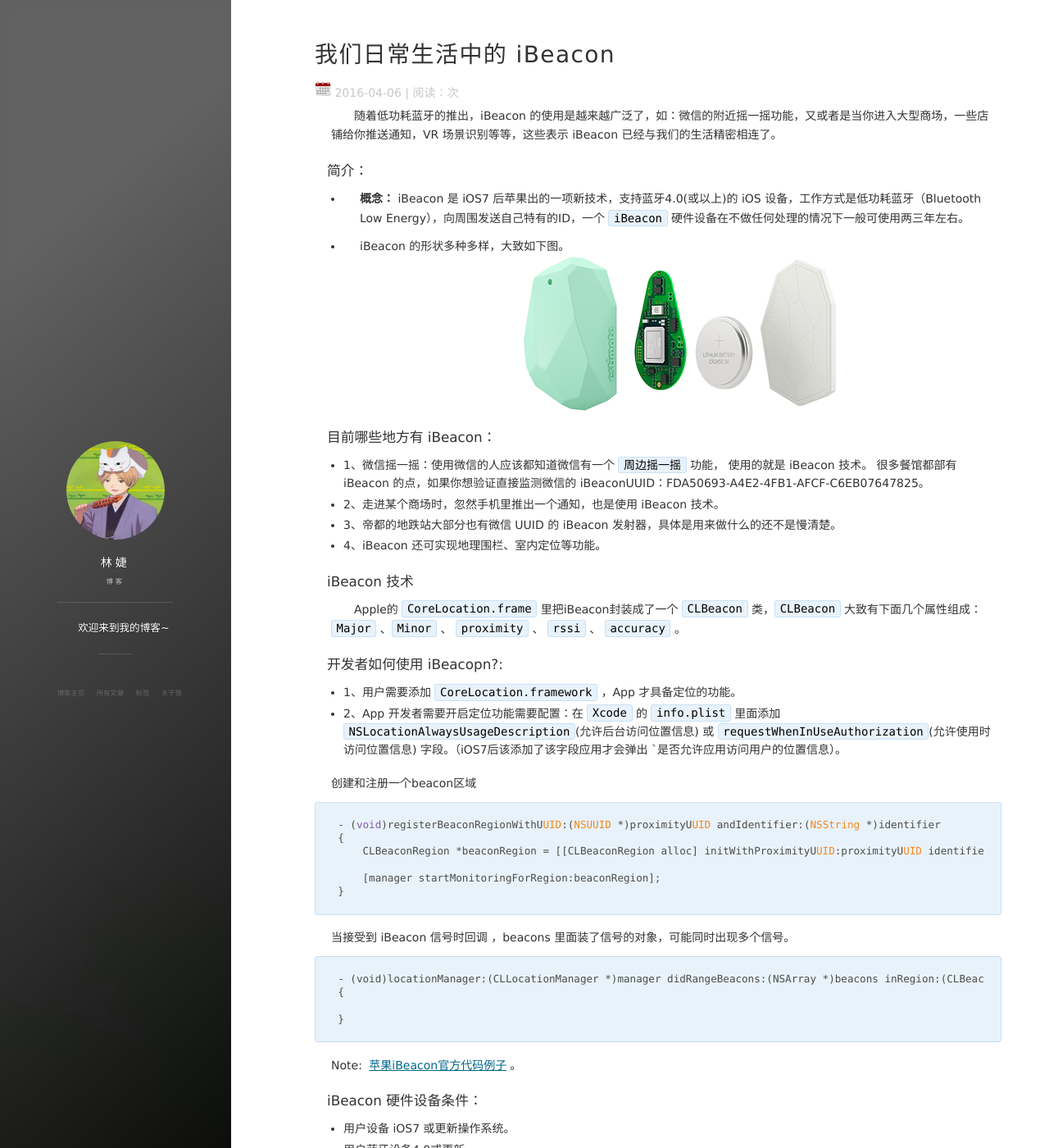
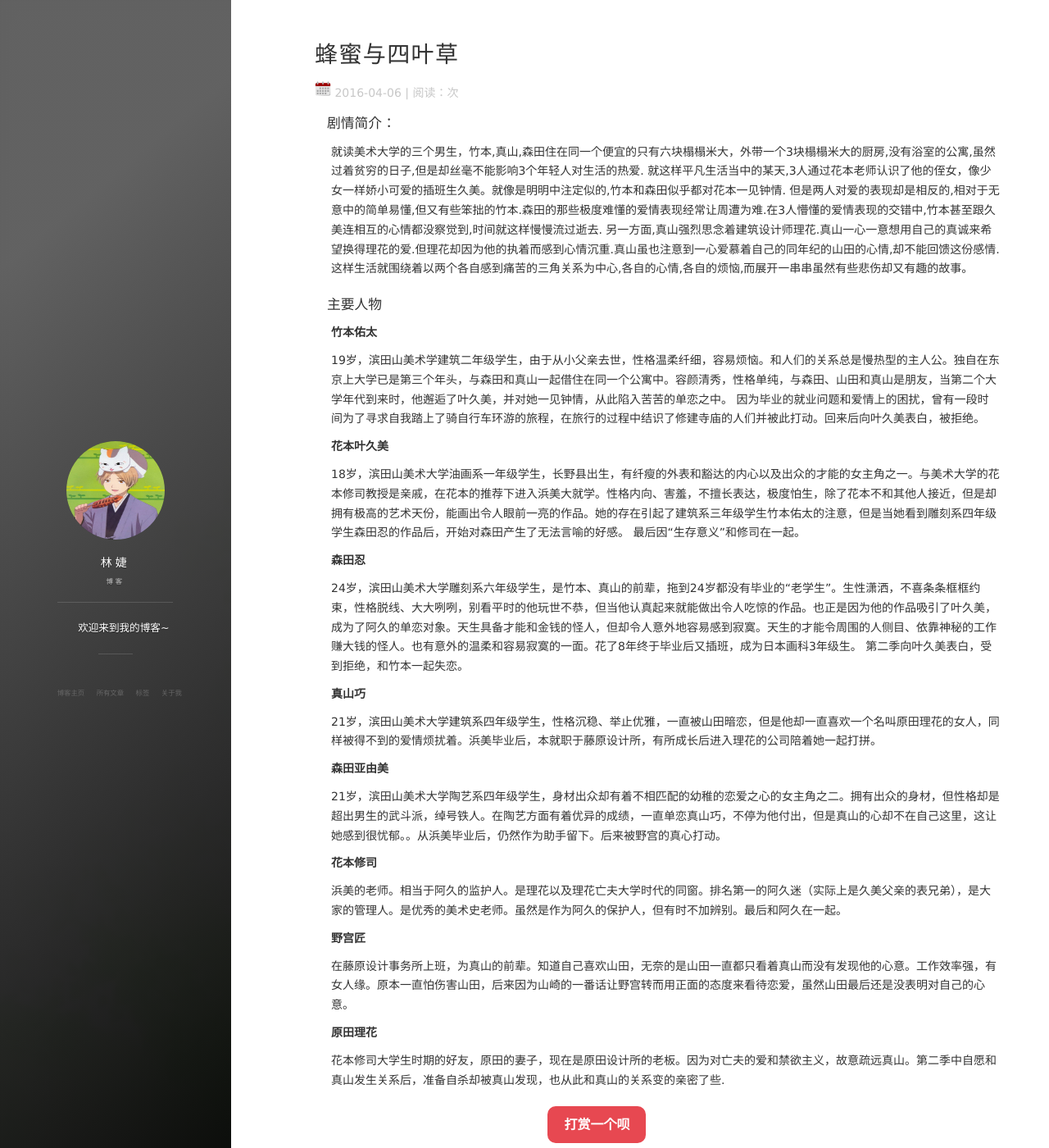
Before and after one commit to ywhlqm/L55J.github.io, a Jekyll site: the page built from _posts/2016-04-07-iBeacon.md, in a window 1280 px wide and 1400 px high. Shown: the whole window at 82% size. Built offline with Jekyll 4.4.1, drawn with Linux system fonts in a browser that asks for light colours; nearby versions of some CDN libraries; comment, search, counter and statistics services are not loaded; some of the changed text lies outside the part shown.

Commit message:
Update 2016-04-07-iBeacon.md

````diff
--- a/_posts/2016-04-07-iBeacon.md
+++ b/_posts/2016-04-07-iBeacon.md
@@ -1,77 +1,48 @@
 ---
 layout: post
-title: "我们日常生活中的 iBeacon"
+title: "蜂蜜与四叶草"
 date: 2016-04-06 11:25:06
-description: "iBeaco n技术调研与知识分享"
-tag: 技术
+tag: 治愈系
 ---
 
-　　随着低功耗蓝牙的推出，iBeacon 的使用是越来越广泛了，如：微信的附近摇一摇功能，又或者是当你进入大型商场，一些店铺给你推送通知，VR 场景识别等等，这些表示 iBeacon 已经与我们的生活精密相连了。
+#### 剧情简介：
 
-#### 简介：
+就读美术大学的三个男生，竹本,真山,森田住在同一个便宜的只有六块榻榻米大，外带一个3块榻榻米大的厨房,没有浴室的公寓,虽然过着贫穷的日子,但是却丝毫不能影响3个年轻人对生活的热爱.
+就这样平凡生活当中的某天,3人通过花本老师认识了他的侄女，像少女一样娇小可爱的插班生久美。就像是明明中注定似的,竹本和森田似乎都对花本一见钟情.
+但是两人对爱的表现却是相反的,相对于无意中的简单易懂,但又有些笨拙的竹本.森田的那些极度难懂的爱情表现经常让周遭为难.在3人懵懂的爱情表现的交错中,竹本甚至跟久美连相互的心情都没察觉到,时间就这样慢慢流过逝去.
+另一方面,真山强烈思念着建筑设计师理花.真山一心一意想用自己的真诚来希望换得理花的爱.但理花却因为他的执着而感到心情沉重.真山虽也注意到一心爱慕着自己的同年纪的山田的心情,却不能回馈这份感情.
+这样生活就围绕着以两个各自感到痛苦的三角关系为中心,各自的心情,各自的烦恼,而展开一串串虽然有些悲伤却又有趣的故事。
 
-* **概念：** iBeacon 是 iOS7 后苹果出的一项新技术，支持蓝牙4.0(或以上)的 iOS 设备，工作方式是低功耗蓝牙（Bluetooth Low Energy），向周围发送自己特有的ID，一个 `iBeacon` 硬件设备在不做任何处理的情况下一般可使用两三年左右。
+#### 主要人物
 
-* iBeacon 的形状多种多样，大致如下图。
-![](/images/posts/iBeacon/iBeacon.png)
+**竹本佑太**
 
+19岁，滨田山美术学建筑二年级学生，由于从小父亲去世，性格温柔纤细，容易烦恼。和人们的关系总是慢热型的主人公。独自在东京上大学已是第三个年头，与森田和真山一起借住在同一个公寓中。容颜清秀，性格单纯，与森田、山田和真山是朋友，当第二个大学年代到来时，他邂逅了叶久美，并对她一见钟情，从此陷入苦苦的单恋之中。 因为毕业的就业问题和爱情上的困扰，曾有一段时间为了寻求自我踏上了骑自行车环游的旅程，在旅行的过程中结识了修建寺庙的人们并被此打动。回来后向叶久美表白，被拒绝。
 
-#### 目前哪些地方有 iBeacon：
-* 1、微信摇一摇：使用微信的人应该都知道微信有一个 `周边摇一摇` 功能， 使用的就是 iBeacon 技术。 很多餐馆都部有 iBeacon 的点，如果你想验证直接监测微信的 iBeaconUUID：FDA50693-A4E2-4FB1-AFCF-C6EB07647825。
-* 2、走进某个商场时，忽然手机里推出一个通知，也是使用 iBeacon 技术。
-* 3、帝都的地跌站大部分也有微信 UUID 的 iBeacon 发射器，具体是用来做什么的还不是慢清楚。
-* 4、iBeacon 还可实现地理围栏、室内定位等功能。
+**花本叶久美**
 
+18岁，滨田山美术大学油画系一年级学生，长野县出生，有纤瘦的外表和豁达的内心以及出众的才能的女主角之一。与美术大学的花本修司教授是亲戚，在花本的推荐下进入浜美大就学。性格内向、害羞，不擅长表达，极度怕生，除了花本不和其他人接近，但是却拥有极高的艺术天份，能画出令人眼前一亮的作品。她的存在引起了建筑系三年级学生竹本佑太的注意，但是当她看到雕刻系四年级学生森田忍的作品后，开始对森田产生了无法言喻的好感。 最后因“生存意义”和修司在一起。
 
-#### iBeacon 技术
-　　Apple的 `CoreLocation.frame` 里把iBeacon封装成了一个 `CLBeacon` 类，`CLBeacon` 大致有下面几个属性组成：`Major` 、`Minor` 、 `proximity` 、 `rssi` 、 `accuracy` 。
+**森田忍**
 
+24岁，滨田山美术大学雕刻系六年级学生，是竹本、真山的前辈，拖到24岁都没有毕业的“老学生”。生性潇洒，不喜条条框框约束，性格脱线、大大咧咧，别看平时的他玩世不恭，但当他认真起来就能做出令人吃惊的作品。也正是因为他的作品吸引了叶久美，成为了阿久的单恋对象。天生具备才能和金钱的怪人，但却令人意外地容易感到寂寞。天生的才能令周围的人侧目、依靠神秘的工作赚大钱的怪人。也有意外的温柔和容易寂寞的一面。花了8年终于毕业后又插班，成为日本画科3年级生。 第二季向叶久美表白，受到拒绝，和竹本一起失恋。
 
+**真山巧**
 
+21岁，滨田山美术大学建筑系四年级学生，性格沉稳、举止优雅，一直被山田暗恋，但是他却一直喜欢一个名叫原田理花的女人，同样被得不到的爱情烦扰着。浜美毕业后，本就职于藤原设计所，有所成长后进入理花的公司陪着她一起打拼。
 
-#### 开发者如何使用 iBeacopn?:
-* 1、用户需要添加 `CoreLocation.framework` ，App 才具备定位的功能。
-* 2、App 开发者需要开启定位功能需要配置：在 `Xcode` 的 `info.plist` 里面添加 `NSLocationAlwaysUsageDescription`(允许后台访问位置信息) 或 `requestWhenInUseAuthorization`(允许使用时访问位置信息) 字段。（iOS7后该添加了该字段应用才会弹出 `是否允许应用访问用户的位置信息）。
+**森田亚由美**
 
+21岁，滨田山美术大学陶艺系四年级学生，身材出众却有着不相匹配的幼稚的恋爱之心的女主角之二。拥有出众的身材，但性格却是超出男生的武斗派，绰号铁人。在陶艺方面有着优异的成绩，一直单恋真山巧，不停为他付出，但是真山的心却不在自己这里，这让她感到很忧郁。。从浜美毕业后，仍然作为助手留下。后来被野宫的真心打动。
 
+**花本修司**
 
-创建和注册一个beacon区域
+浜美的老师。相当于阿久的监护人。是理花以及理花亡夫大学时代的同窗。排名第一的阿久迷（实际上是久美父亲的表兄弟），是大家的管理人。是优秀的美术史老师。虽然是作为阿久的保护人，但有时不加辨别。最后和阿久在一起。
 
-```
-- (void)registerBeaconRegionWithUUID:(NSUUID *)proximityUUID andIdentifier:(NSString *)identifier
-{
-    CLBeaconRegion *beaconRegion = [[CLBeaconRegion alloc] initWithProximityUUID:proximityUUID identifier:identifier];
+**野宫匠**
 
-    [manager startMonitoringForRegion:beaconRegion];
-}
-```
+在藤原设计事务所上班，为真山的前辈。知道自己喜欢山田，无奈的是山田一直都只看着真山而没有发现他的心意。工作效率强，有女人缘。原本一直怕伤害山田，后来因为山崎的一番话让野宫转而用正面的态度来看待恋爱，虽然山田最后还是没表明对自己的心意。
 
-当接受到 iBeacon 信号时回调 ，beacons 里面装了信号的对象，可能同时出现多个信号。
-```
-- (void)locationManager:(CLLocationManager *)manager didRangeBeacons:(NSArray *)beacons inRegion:(CLBeaconRegion *)region
-{
+**原田理花**
 
-}
-```
-
-
-
-Note: [苹果iBeacon官方代码例子](https://developer.apple.com/library/prerelease/content/samplecode/AirLocate/Introduction/Intro.html)。
-
-#### iBeacon 硬件设备条件：
-* 用户设备 iOS7 或更新操作系统。
-* 用户蓝牙设备4.0或更新。
-* 用户蓝牙设备必须开启。
-* 用户设备定位服务必须开启，允许应用访问位置信息。
-
-
-
-
-#### iBeacon 能唤醒应用
-* 前提：App 具备上面使用 iBeacon 的功能，并且允许后台访问位置信息。
-* 现象：App 能被 iBeacon 信号唤醒，即使 App 已经被用户手动杀死掉了，App 也能被 iBeacon 技术唤醒，并且能执行一系列操作。
-* 影响：导致 App 用户在并没有使用 `App` 的情况下, `App` 有了长达几个小时的后台使用时长。
-
-<br>
-
-转载请注明：[潘柏信的博客](http://baixin) » [点击阅读原文](http://baixin.io/2016/04/iBeacon/)
+花本修司大学生时期的好友，原田的妻子，现在是原田设计所的老板。因为对亡夫的爱和禁欲主义，故意疏远真山。第二季中自愿和真山发生关系后，准备自杀却被真山发现，也从此和真山的关系变的亲密了些.
````
